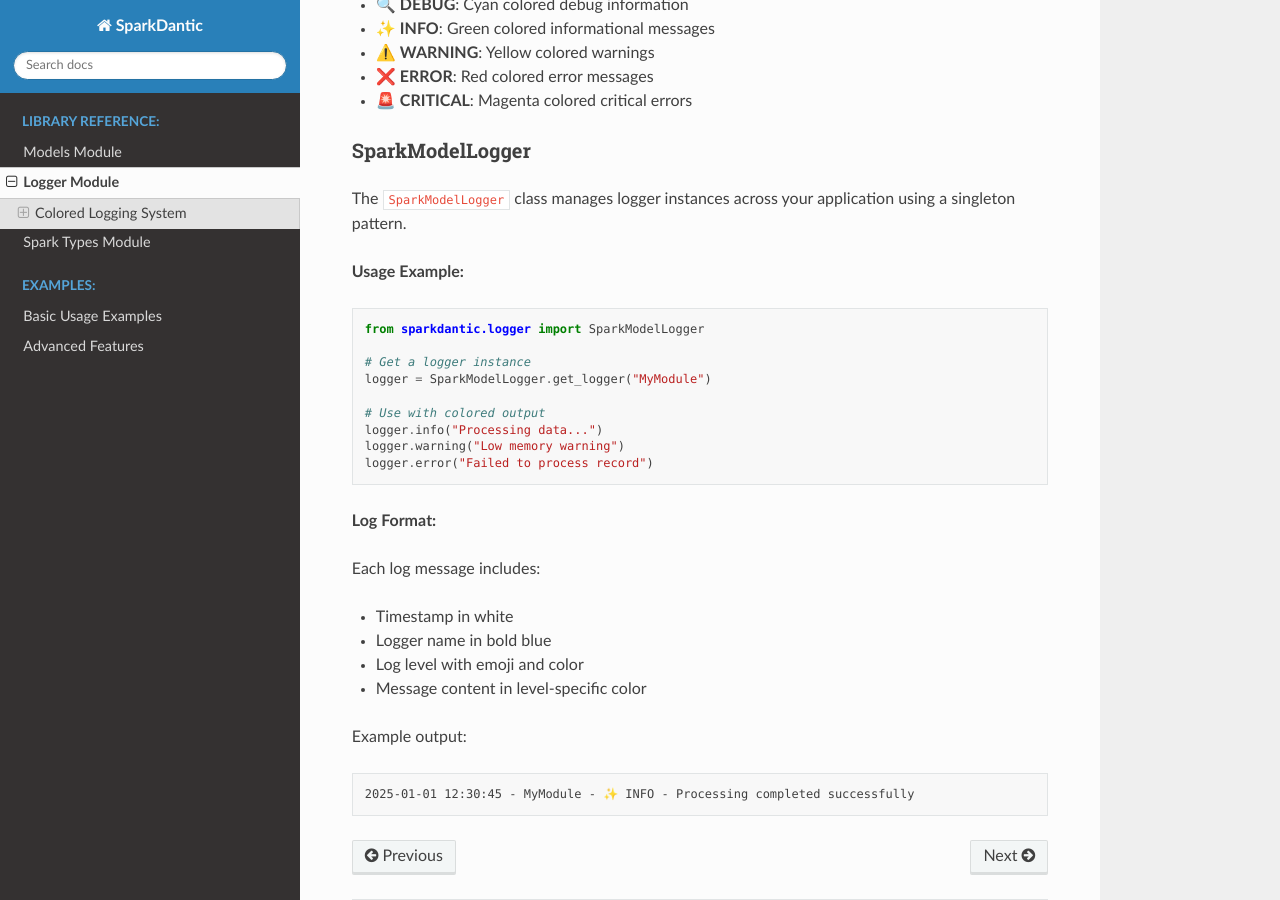
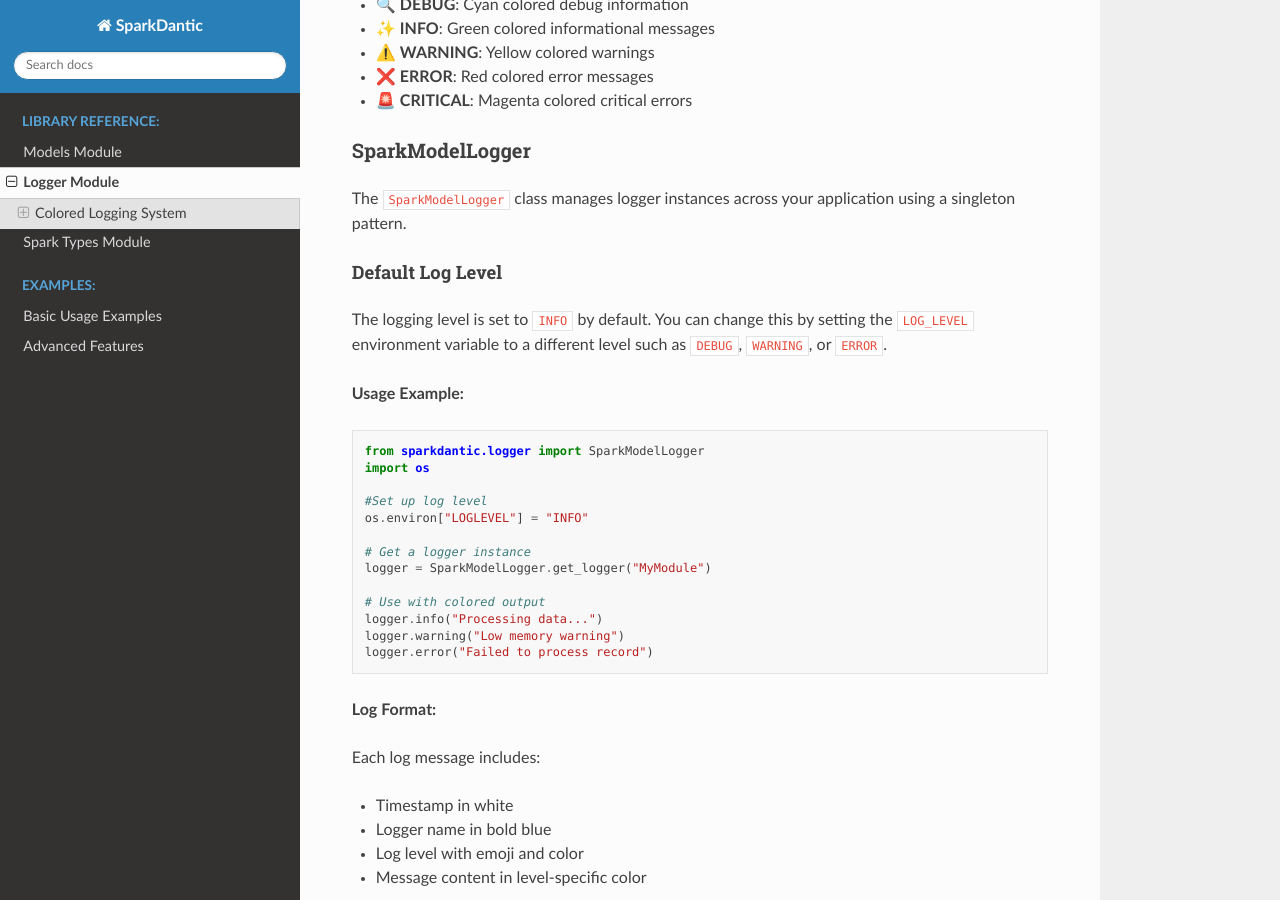
Before and after one commit to alexntelifilippidis/sparkdantic, a Sphinx documentation site: the page built from docs/source/sparkdantic/logger.rst, in a window 1280 px wide and 900 px high, scrolled down 518 px. Built offline with Sphinx 7.4.7 and the Read the Docs theme 3.1.0, drawn with Linux system fonts in a browser that asks for light colours.

Commit message:
feat: add support for configurable log level via environment variable

```diff
--- a/docs/source/sparkdantic/logger.rst
+++ b/docs/source/sparkdantic/logger.rst
@@ -29,11 +29,21 @@ SparkModelLogger
 
 The ``SparkModelLogger`` class manages logger instances across your application using a singleton pattern.
 
+Default Log Level
+^^^^^^^^^^^^^^^^^
+
+The logging level is set to ``INFO`` by default. You can change this by setting the ``LOG_LEVEL``
+environment variable to a different level such as ``DEBUG``, ``WARNING``, or ``ERROR``.
+
 **Usage Example:**
 
 .. code-block:: python
 
    from sparkdantic.logger import SparkModelLogger
+   import os
+
+   #Set up log level
+   os.environ["LOGLEVEL"] = "INFO"
 
    # Get a logger instance
    logger = SparkModelLogger.get_logger("MyModule")
```
Also changed, not shown: 1 other file.
